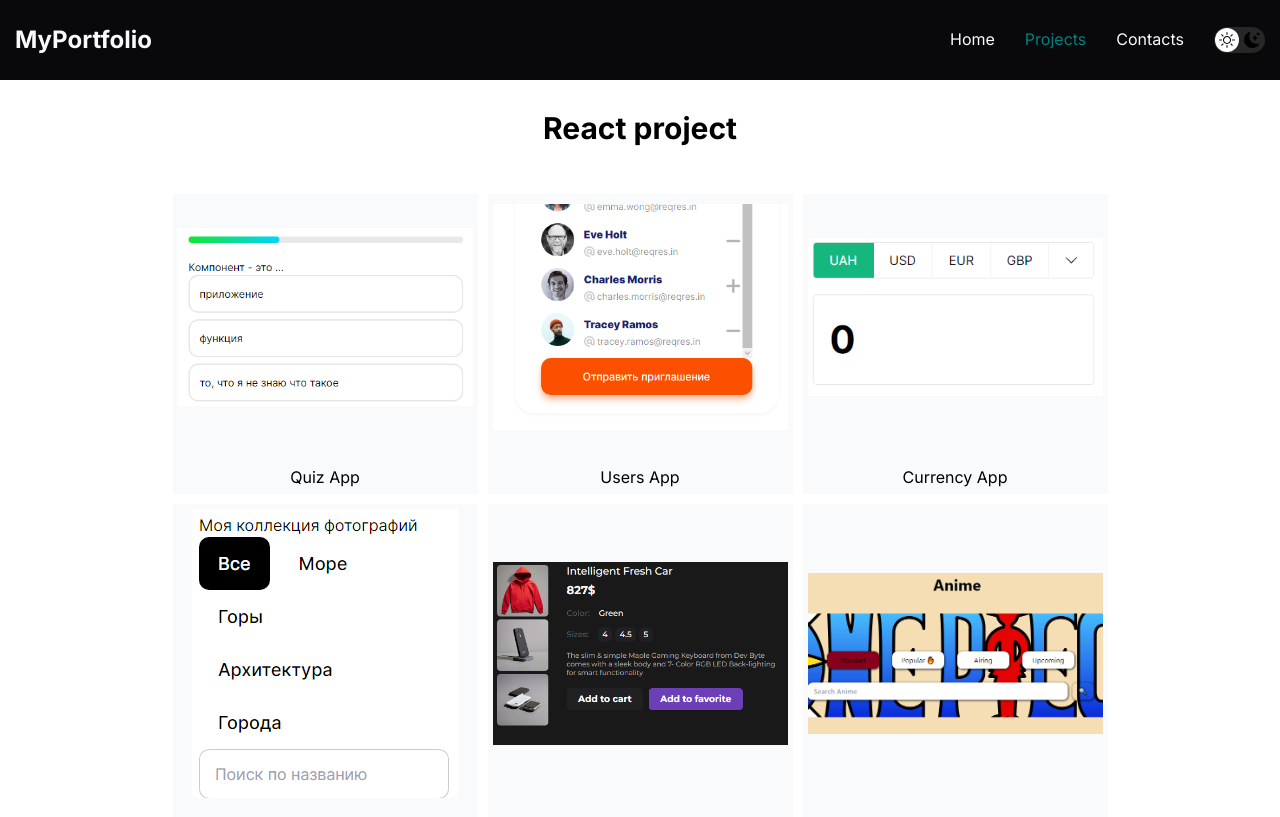
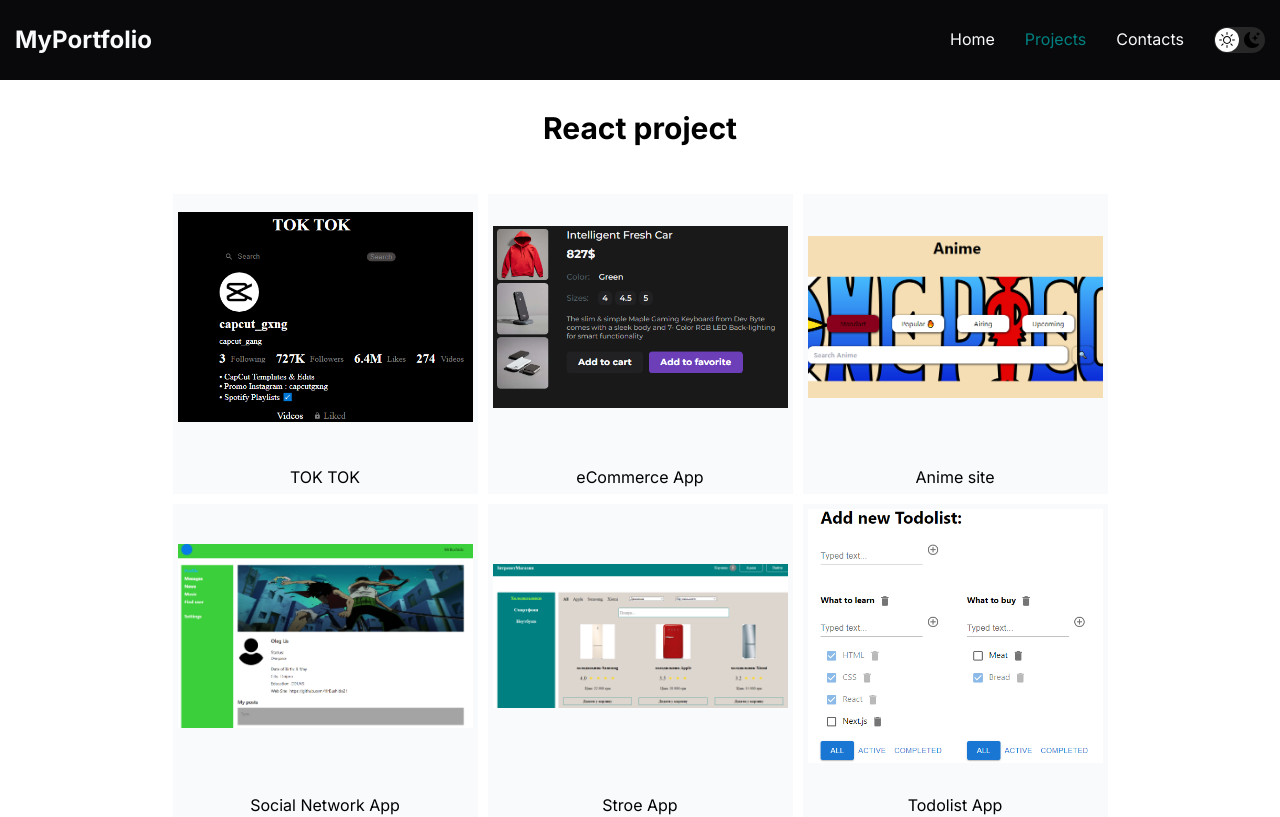
Before and after one commit to MrBushido21/MyPortfolio, a React (Create React App) app: page /projects in a window 1280 px wide. Shown: the top 817 px of the page. Built offline with nearby package versions, Linux system fonts and the light colour scheme.

Commit message:
added TOKTOK

```diff
--- a/src/DataProjects.ts
+++ b/src/DataProjects.ts
@@ -7,6 +7,7 @@ import photosImg from './img/photos-img.png'
 import socialNetImg from './img/social-network.png'
 import storeImg from './img/store-app.png'
 import todolist from './img/todolist.png'
+import tiktok from './img/tiktok.png'
 
 type DataProjectsType = {
     to: string
@@ -21,6 +22,7 @@ export const dataProjects: DataProjectsType[] = [
     {to: "photos", src: photosImg, title: "Photos App"},
 ]
 export const dataProjectsLink: DataProjectsType[] = [
+    {to: "https://tok-tok-app.vercel.app/", src: tiktok, title: "TOK TOK"},
     {to: "https://stuff-store-app.vercel.app", src: stuffImg, title: "eCommerce App"},
     {to: "https://haki-anime-app.vercel.app", src: animeSite, title: "Anime site"},
     {to: "https://mrbushido21.github.io/demo-social-app", src: socialNetImg, title: "Social Network App" },
--- a/src/Pages/projects/Projects.tsx
+++ b/src/Pages/projects/Projects.tsx
@@ -15,6 +15,14 @@ export const Projects = ({ }: PropsType) => {
         <div className='projects container'>
             <h2 className='text-center font-bold text-3xl mb-12'>React project</h2>
             <Grid className='grid-container' container >
+                 {projectsLink.map(project =>
+                    <Grid className='projects__card dark: bg-slate-50' item xs={12} sm={5} md={4} lg={3}>
+                        <a className="projects__nav-link" target='_blank' href={project.to}>
+                            <img className='projects__img' src={project.src} alt="" />
+                        </a>
+                        <span>{project.title}</span>
+                    </Grid>
+                )}
                 {projects.map(project =>
                     <Grid className='projects__card dark: bg-slate-50' item xs={12} sm={5} md={4} lg={3}>
                         <Link className="projects__nav-link" to={project.to}>
@@ -23,14 +31,6 @@ export const Projects = ({ }: PropsType) => {
                         <span>{project.title}</span>
                     </Grid>
                 )}
-                {projectsLink.map(project =>
-                    <Grid className='projects__card dark: bg-slate-50' item xs={12} sm={5} md={4} lg={3}>
-                        <a className="projects__nav-link" target='_blank' href={project.to}>
-                            <img className='projects__img' src={project.src} alt="" />
-                        </a>
-                        <span>{project.title}</span>
-                    </Grid>
-                )}
             </Grid>
         </div>
     );
```
Also changed, not shown: src/img/tiktok.png (added).
